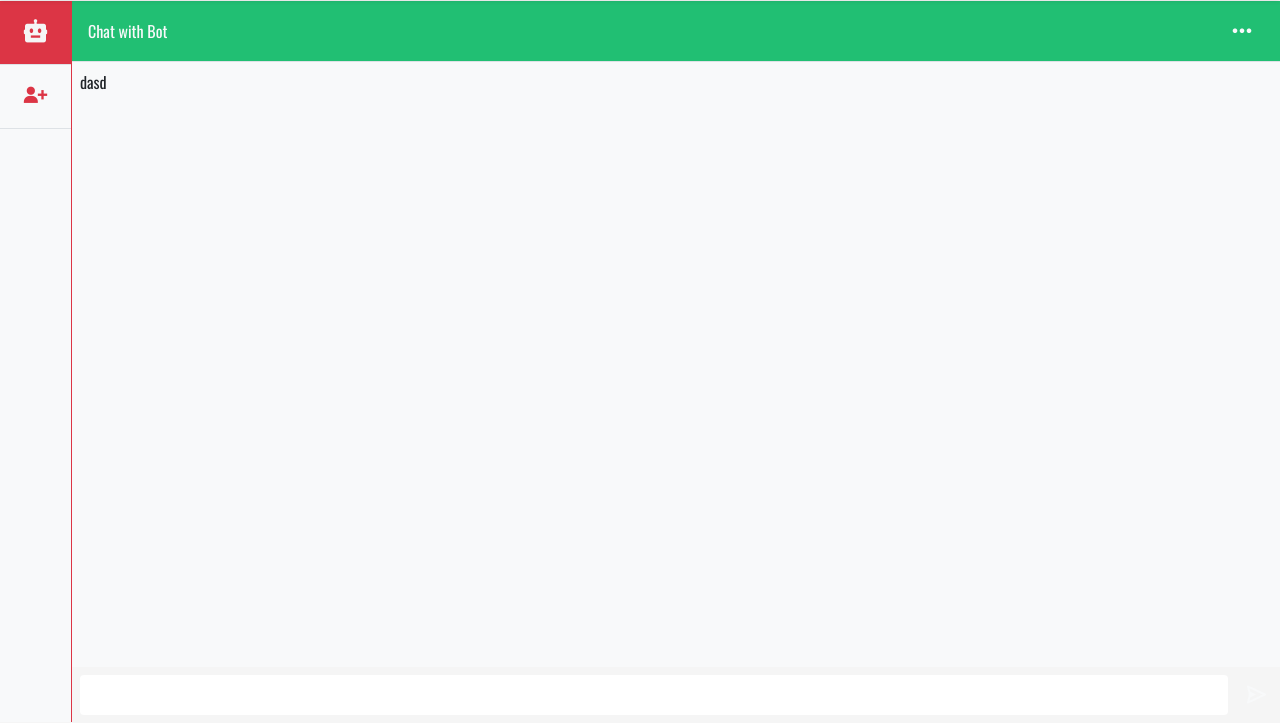
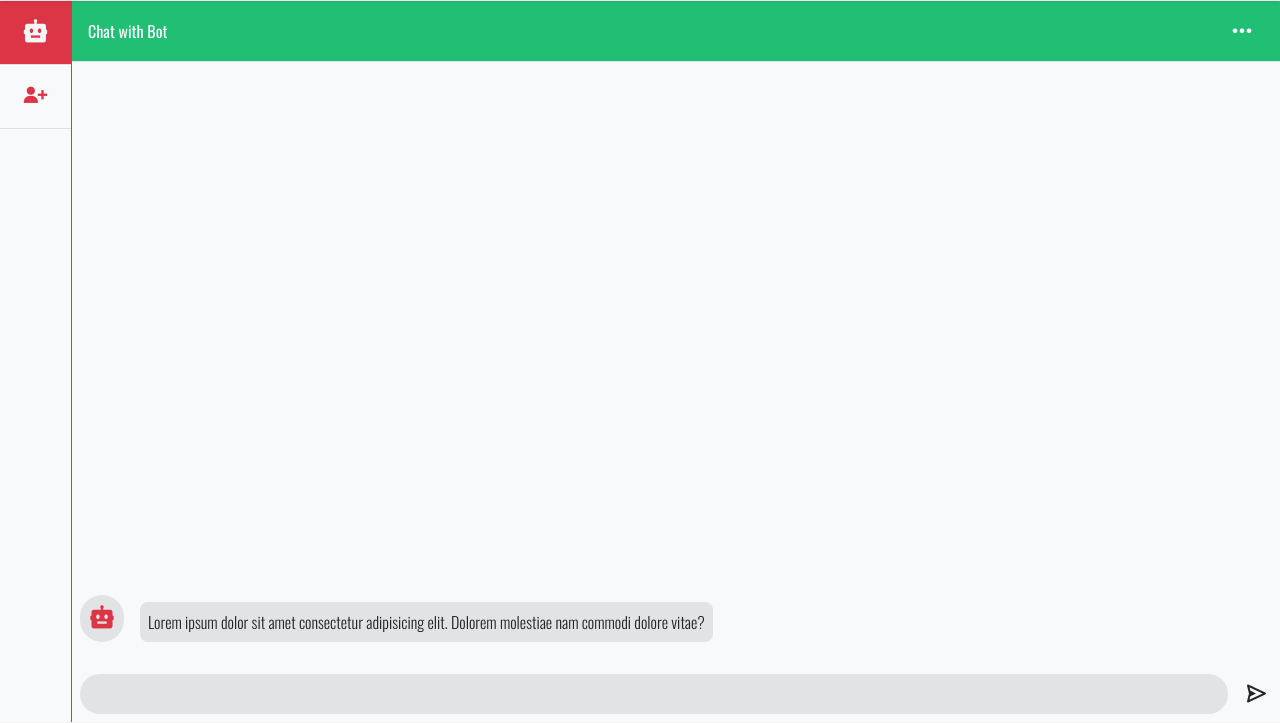
Before and after one commit to frnkln-olvrs/DocConnect, a PHP site: page /user/chat.php in a window 1280 px wide. Shown: the part 77-800 px from the top of the page. Run offline with PHP 8.4, Linux system fonts and the light colour scheme; some libraries are stand-ins or nearby versions.

Commit message:
caht interafaeea

```diff
--- a/css/style.css
+++ b/css/style.css
@@ -207,7 +207,11 @@ section#chat {
 }
 
 section#chat .body {
-  height: calc(100% - 116px);
+  height: calc(100% - 133px);
+}
+
+section#chat #chat_text {
+  max-width: 575px;
 }
 
 @media (max-width:450px) {
--- a/user/chat.php
+++ b/user/chat.php
@@ -34,13 +34,20 @@
           </div>
         </div>
 
-        <div class="body bg-light p-2">
-          dasd
+        <div class="body d-flex align-items-end bg-light p-2">
+          <div class="d-flex align-items-end">
+            <div class="bg-secondary-subtle p-2 me-3 rounded-5">
+              <i class='bx bxs-bot fs-3 text-primary'></i>
+            </div>
+            <div id="chat_text" class="bg-secondary-subtle p-2 rounded-3">
+              <p class="fw-light mb-0">Lorem ipsum dolor sit amet consectetur adipisicing elit. Dolorem molestiae nam commodi dolore vitae?</p>
+            </div>
+          </div>
         </div>
 
-        <div class="chat_input d-flex justify-content-end align-items-center p-2 ">
-          <input type="text" name="" id="" class="p-2 rounded-1 w-100 fs-6">
-          <i class='bx bx-send text-light ps-3 pe-1 fs-4' ></i>
+        <div class="chat_input pt-4 d-flex justify-content-end align-items-center p-2 bg-light">
+          <input type="text" name="" id="" class="p-2 ps-4 rounded-5 w-100 fs-6 bg-secondary-subtle">
+          <i class='bx bx-send text-dark ps-3 pe-1 fs-4' ></i>
         </div>
       </div>
     </div>
```
